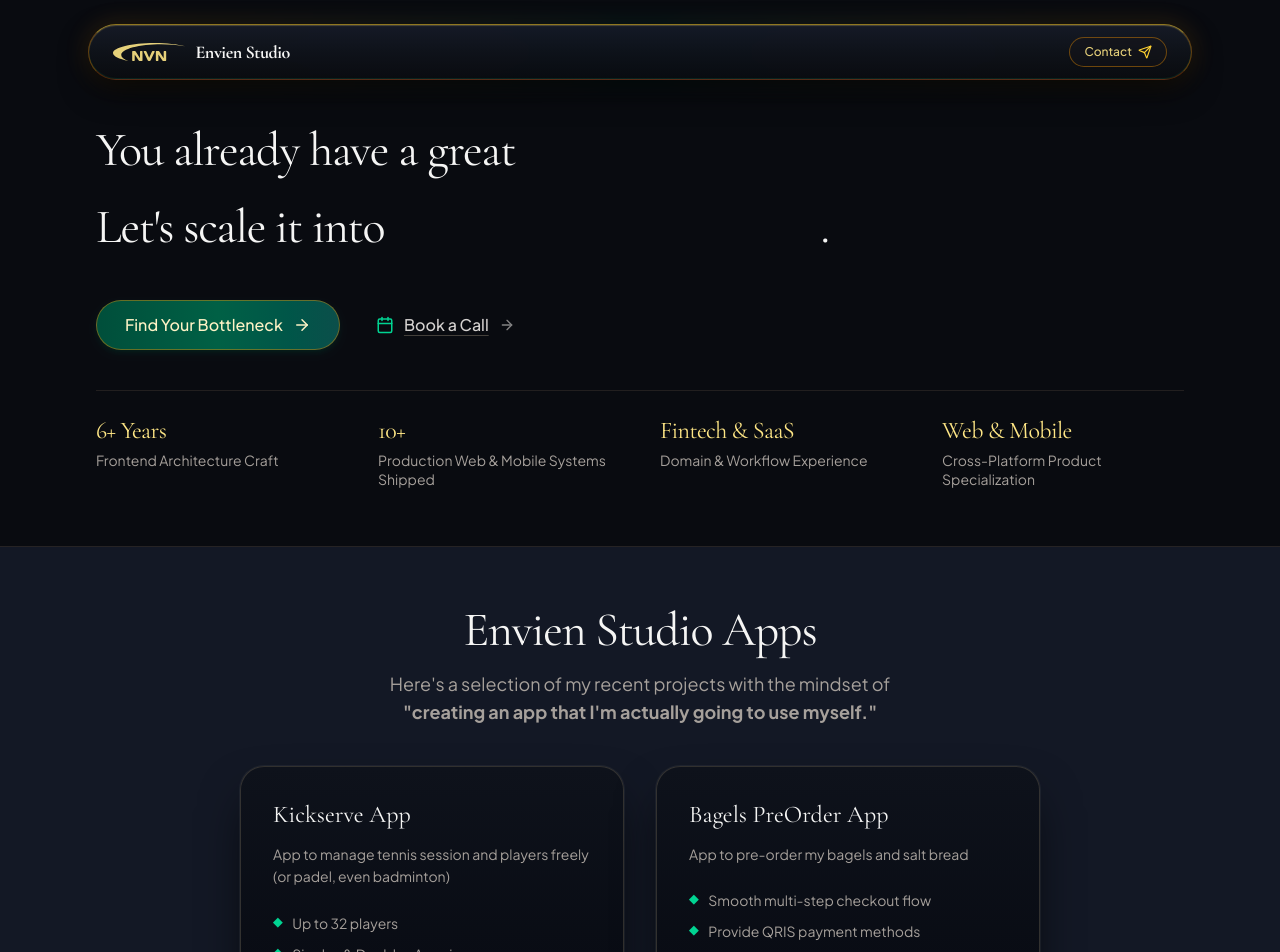
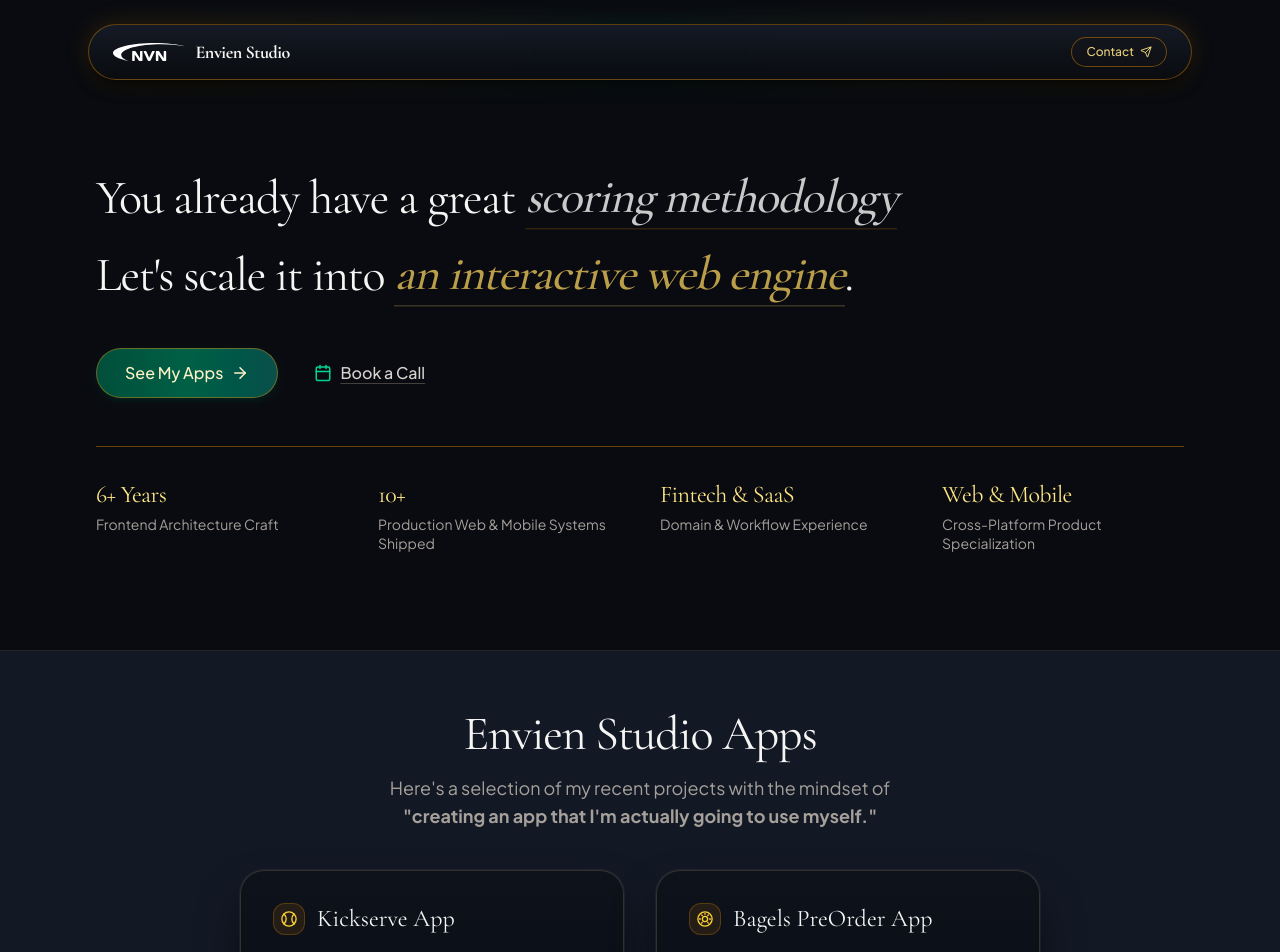
Before and after one commit to novrandobilly/lothlorien, a Next.js app in the folder frontend/: page / in a window 1280 px wide. Shown: the top 952 px of the page. Built offline with nearby package versions, Linux system fonts and the light colour scheme.

Commit message:
feat: add toast animations, enhance Header and ContactUsSection, and introduce project icons

```diff
--- a/frontend/src/app/globals.css
+++ b/frontend/src/app/globals.css
@@ -24,3 +24,22 @@ body {
     radial-gradient(ellipse 70% 50% at 50% 90%, rgba(16, 185, 129, 0.05) 0%, transparent 70%);
   background-attachment: fixed;
 }
+
+@keyframes toastSlideIn {
+  0% {
+    transform: translateY(28px) scale(0.92);
+    opacity: 0;
+  }
+  65% {
+    transform: translateY(-3px) scale(1.02);
+    opacity: 1;
+  }
+  100% {
+    transform: translateY(0) scale(1);
+    opacity: 1;
+  }
+}
+
+.animate-toast-in {
+  animation: toastSlideIn 0.38s cubic-bezier(0.16, 1, 0.3, 1) forwards;
+}
--- a/frontend/src/components/Header.tsx
+++ b/frontend/src/components/Header.tsx
@@ -13,14 +13,14 @@ export function Header() {
         <div className="absolute -inset-0.5 bg-linear-to-r from-amber-500/20 via-emerald-500/15 to-amber-500/20 rounded-full blur-md opacity-70 group-hover/nav:opacity-100 transition-opacity duration-500 -z-10 pointer-events-none" />
 
         {/* Gilded Brass & Obsidian Pill */}
-        <div className="relative bg-linear-to-b from-[#151a28]/95 via-[#0e121a]/95 to-[#090b10]/95 backdrop-blur-2xl border border-amber-500/35 border-t-amber-300/55 border-b-amber-700/40 shadow-[inset_0_1px_1px_rgba(245,214,120,0.25),inset_0_-1px_1px_rgba(16,185,129,0.15),0_12px_32px_-4px_rgba(0,0,0,0.8)] rounded-full px-4 sm:px-6 h-14 flex items-center justify-between gap-4">
+        <div className="relative bg-linear-to-b from-[#151a28]/95 via-[#0e121a]/95 to-[#090b10]/95 backdrop-blur-2xl border border-amber-500/35 shadow-lg shadow-black/60 rounded-full px-4 sm:px-6 h-14 flex items-center justify-between gap-4">
           {/* Brand Logo & Title */}
           <Link
             href="/"
             className="flex items-center gap-2.5 text-stone-100 tracking-tight group/logo"
             aria-label="Envien Studio Home"
           >
-            <EnvienLogo className="h-4 sm:h-4.5 w-auto text-amber-200/90 group-hover/logo:text-amber-100 group-hover/logo:drop-shadow-[0_0_8px_rgba(245,158,11,0.5)] transition-all" />
+            <EnvienLogo className="h-4 sm:h-4.5 w-auto text-white group-hover/logo:text-white transition-colors" />
             <span className="text-base sm:text-lg font-bold tracking-tight font-serif text-stone-100 group-hover/logo:text-amber-200 transition-colors">
               Envien Studio
             </span>
@@ -32,8 +32,8 @@ export function Header() {
               <LothlorienButton
                 variant="outline"
                 size="sm"
-                className="shadow-xs hover:shadow-sm text-xs font-medium border-amber-500/40 hover:border-amber-400/80 hover:shadow-[0_0_15px_-2px_rgba(212,175,55,0.3)]"
-                rightIcon={<Send className="w-3.5 h-3.5 text-amber-300" />}
+                className="shadow-xs hover:shadow-sm text-xs font-medium border-amber-500/40 hover:border-amber-400/80"
+                rightIcon={<Send className="w-3 h-3 text-amber-200/90" />}
               >
                 Contact
               </LothlorienButton>
--- a/frontend/src/components/ui/Toast.tsx
+++ b/frontend/src/components/ui/Toast.tsx
@@ -55,7 +55,7 @@ export function ToastContainer({
           <div
             key={toast.id}
             className={cn(
-              "pointer-events-auto flex items-start gap-3 p-4 rounded-xl border shadow-lg transition-all duration-200 animate-in fade-in slide-in-from-bottom-3",
+              "pointer-events-auto flex items-start gap-3 p-4 rounded-xl border shadow-xl transition-all duration-300 animate-toast-in",
               config.bg,
               config.border
             )}
--- a/frontend/src/features/home/features/ContactUsSection.tsx
+++ b/frontend/src/features/home/features/ContactUsSection.tsx
@@ -1,7 +1,10 @@
-import React from "react";
+"use client";
+
+import React, { useState } from "react";
 import Link from "next/link";
 import Image from "next/image";
-import { Mail, Linkedin, Instagram, Github, User } from "lucide-react";
+import { Mail, Check, Copy, Linkedin, Instagram, Github, User } from "lucide-react";
+import { useToast } from "@/context/ToastContext";
 
 function WhatsAppIcon({ className = "w-4.5 h-4.5" }: { className?: string }) {
   return (
@@ -24,6 +27,16 @@ export function ContactUsSection({
   avatarSrc = "/envien-contact.webp",
 }: ContactUsSectionProps) {
   const email = "novrandobilly@gmail.com";
+  const { toast } = useToast();
+
+  const handleCopyEmail = async () => {
+    try {
+      await navigator.clipboard.writeText(email);
+      toast.success("Email address copied to clipboard!");
+    } catch {
+      toast.error("Failed to copy email to clipboard");
+    }
+  };
 
   const socialLinks = [
     {
@@ -44,7 +57,7 @@ export function ContactUsSection({
     {
       name: "WhatsApp",
       icon: WhatsAppIcon,
-      url: "https://wa.me/082130006695",
+      url: "https://wa.me/+6282130006695",
     },
   ];
 
@@ -101,19 +114,21 @@ export function ContactUsSection({
                 Send a Letter!
               </h2>
 
-              <p className="text-stone-400 text-sm sm:text-base mb-6 max-w-xl leading-relaxed font-sans">
+              <p className="text-stone-400 text-sm sm:text-base mb-6 max-w-2xl leading-relaxed font-sans">
                 Got questions, feedback, or just want to say hi? Drop a message
                 in my mailbox.
               </p>
 
-              {/* Email CTA Pill Button */}
-              <Link
-                href={`mailto:${email}`}
+              {/* Email CTA Button (copies email & triggers toast) */}
+              <button
+                type="button"
+                onClick={handleCopyEmail}
                 className="inline-flex items-center gap-3 bg-linear-to-r from-amber-600 via-amber-500 to-amber-600 hover:from-amber-500 hover:via-amber-400 hover:to-amber-500 text-stone-950 font-semibold px-7 py-3 rounded-full text-sm sm:text-base shadow-lg shadow-amber-950/60 border border-amber-300/80 hover:shadow-[0_0_25px_-3px_rgba(245,158,11,0.4)] hover:-translate-y-0.5 transition-all group cursor-pointer font-sans"
+                aria-label="Copy email address"
               >
                 <Mail className="w-4.5 h-4.5 text-stone-950 group-hover:scale-110 transition-transform" />
                 <span>{email}</span>
-              </Link>
+              </button>
             </div>
           </div>
 
--- a/frontend/src/features/home/features/case-studies/constants/index.ts
+++ b/frontend/src/features/home/features/case-studies/constants/index.ts
@@ -1,9 +1,13 @@
+import React from "react";
+import { TennisIcon, BagelIcon } from "../icons";
+
 export interface Project {
   title: string;
   description: string;
   bullets: string[];
   url: string;
   buttonText?: string;
+  icon?: React.ComponentType<{ className?: string }>;
 }
 
 export const projects: Project[] = [
@@ -20,6 +24,7 @@ export const projects: Project[] = [
     ],
     url: "/projects/kickserve",
     buttonText: "Open Kickserve",
+    icon: TennisIcon,
   },
   {
     title: "Bagels PreOrder App",
@@ -30,6 +35,7 @@ export const projects: Project[] = [
     ],
     url: `https://bagels.envienstudio.com`,
     buttonText: "Open Bagels PreOrder",
+    icon: BagelIcon,
   },
   // {
   //   title: "Online Psychological Test",
--- a/frontend/src/features/home/features/case-studies/features/case-card.tsx
+++ b/frontend/src/features/home/features/case-studies/features/case-card.tsx
@@ -9,6 +9,7 @@ interface CaseCardProps {
   bullets: string[];
   url: string;
   buttonText?: string;
+  icon?: React.ComponentType<{ className?: string }>;
 }
 
 export function CaseCard({
@@ -17,15 +18,23 @@ export function CaseCard({
   bullets,
   url,
   buttonText = "Launch this app",
+  icon: Icon,
 }: CaseCardProps) {
   const isExternal = url.startsWith("http://") || url.startsWith("https://");
 
   return (
-    <div className="flex flex-col w-full h-full justify-between p-7 sm:p-8 rounded-3xl bg-linear-to-b from-[#0e121b] via-[#090c14] to-[#070910] border border-stone-700/70 hover:border-amber-500/50 shadow-2xl shadow-black/80 hover:shadow-[0_0_35px_-5px_rgba(212,175,55,0.2)]  transition-all duration-300 group ring-1 ring-white/5">
+    <div className="flex flex-col w-full h-full justify-between p-7 sm:p-8 rounded-3xl bg-linear-to-b from-[#0e121b] via-[#090c14] to-[#070910] border border-stone-700/70 hover:border-amber-500/50 shadow-2xl shadow-black/80 hover:shadow-[0_0_35px_-5px_rgba(212,175,55,0.2)] transition-all duration-300 group ring-1 ring-white/5">
       <div>
-        <h3 className="text-xl sm:text-2xl font-normal font-serif text-stone-100 mb-3 group-hover:text-amber-200 transition-colors">
-          {title}
-        </h3>
+        <div className="flex items-center gap-3 mb-3">
+          {Icon && (
+            <div className="w-8 h-8 rounded-xl bg-amber-500/10 border border-amber-500/25 flex items-center justify-center shrink-0 text-amber-300 shadow-2xs">
+              <Icon className="w-4.5 h-4.5" />
+            </div>
+          )}
+          <h3 className="text-xl sm:text-2xl font-normal font-serif text-stone-100 group-hover:text-amber-200 transition-colors">
+            {title}
+          </h3>
+        </div>
         <p className="text-sm text-stone-400 mb-6 leading-relaxed font-sans">
           {description}
         </p>
--- /dev/null
+++ b/frontend/src/features/home/features/case-studies/icons.tsx
@@ -0,0 +1,50 @@
+import React from "react";
+
+export function TennisIcon({ className = "w-4.5 h-4.5" }: { className?: string }) {
+  return (
+    <svg
+      className={className}
+      viewBox="0 0 24 24"
+      fill="none"
+      stroke="currentColor"
+      strokeWidth="1.75"
+      strokeLinecap="round"
+      strokeLinejoin="round"
+      aria-hidden="true"
+    >
+      {/* Outer Ball Boundary */}
+      <circle cx="12" cy="12" r="9.5" />
+      {/* Signature Tennis Seams */}
+      <path d="M5.3 5.3C9.2 9.2 9.2 14.8 5.3 18.7" />
+      <path d="M18.7 5.3C14.8 9.2 14.8 14.8 18.7 18.7" />
+    </svg>
+  );
+}
+
+export function BagelIcon({ className = "w-4.5 h-4.5" }: { className?: string }) {
+  return (
+    <svg
+      className={className}
+      viewBox="0 0 24 24"
+      fill="none"
+      stroke="currentColor"
+      strokeWidth="1.75"
+      strokeLinecap="round"
+      strokeLinejoin="round"
+      aria-hidden="true"
+    >
+      {/* Outer Bagel Circle */}
+      <circle cx="12" cy="12" r="9.5" />
+      {/* Center Hole */}
+      <circle cx="12" cy="12" r="3.5" />
+      {/* Subtle sesame seeds around the crust */}
+      <path d="M12 4.6v1.2" />
+      <path d="M16.5 6.5l-.8.8" />
+      <path d="M19.4 12h-1.2" />
+      <path d="M16.5 17.5l-.8-.8" />
+      <path d="M7.5 6.5l.8.8" />
+      <path d="M4.6 12h1.2" />
+      <path d="M7.5 17.5l.8-.8" />
+    </svg>
+  );
+}
--- a/frontend/src/features/home/features/case-studies/index.tsx
+++ b/frontend/src/features/home/features/case-studies/index.tsx
@@ -6,7 +6,7 @@ export function CaseStudiesSection() {
   return (
     <section
       id="work"
-      className="py-12 sm:py-14 relative bg-[#131825] border-y border-stone-800/90"
+      className="scroll-mt-20 sm:scroll-mt-24 py-12 sm:py-14 relative bg-[#131825] border-y border-stone-800/90"
     >
       <div className="max-w-7xl mx-auto px-6 sm:px-8">
         <div className="text-center max-w-2xl mx-auto mb-8 sm:mb-10">
@@ -33,6 +33,7 @@ export function CaseStudiesSection() {
                 bullets={item.bullets}
                 url={item.url}
                 buttonText={item.buttonText}
+                icon={item.icon}
               />
             </div>
           ))}
--- a/frontend/src/features/home/features/hero-section/features/ProofStripSection.tsx
+++ b/frontend/src/features/home/features/hero-section/features/ProofStripSection.tsx
@@ -21,7 +21,7 @@ export function ProofStripSection() {
   ];
 
   return (
-    <div className="mt-8 md:mt-10 pt-6 border-t border-stone-800/80">
+    <div className="relative mt-10 md:mt-12 pt-7 md:pt-8 border-t border-amber-500/40">
       <div className="grid grid-cols-2 md:grid-cols-4 gap-x-8 gap-y-5 md:gap-10">
         {metrics.map((item) => (
           <div key={item.label} className="space-y-1">
--- a/frontend/src/features/home/features/hero-section/index.tsx
+++ b/frontend/src/features/home/features/hero-section/index.tsx
@@ -25,7 +25,7 @@ export function HeroSection() {
   const currentPair = heroPairs[index];
 
   return (
-    <section className="relative overflow-hidden pt-10 pb-10 sm:pt-14 sm:pb-14 md:pt-16 md:pb-14 bg-[#090b10]">
+    <section className="relative overflow-hidden pt-20 pb-20 sm:pt-24 sm:pb-24 md:pt-28 md:pb-24 bg-[#090b10]">
       {/* Dynamic rolling animations */}
       <style
         dangerouslySetInnerHTML={{
@@ -89,26 +89,25 @@ export function HeroSection() {
         </div>
 
         {/* Action Buttons: Main CTA + Link text */}
-        <div className="mt-8 sm:mt-10 flex flex-wrap items-center justify-start gap-5 sm:gap-7">
-          <Link href="#problem-solution">
+        <div className="mt-8 sm:mt-10 flex flex-wrap items-center justify-start gap-4 sm:gap-7">
+          <Link href="#work">
             <LothlorienButton
               variant="primary"
-              size="lg"
-              rightIcon={<ArrowRight className="w-4.5 h-4.5" />}
+              className="text-sm px-5 py-2.5 sm:text-base sm:px-7 sm:py-3"
+              rightIcon={<ArrowRight className="w-4 h-4 sm:w-4.5 sm:h-4.5" />}
             >
-              Find Your Bottleneck
+              See My Apps
             </LothlorienButton>
           </Link>
 
           <Link
             href="#contact"
-            className="inline-flex items-center gap-2.5 text-sm sm:text-base font-medium text-stone-300 hover:text-amber-200 transition-colors group px-2 py-2"
+            className="inline-flex items-center gap-2 text-sm sm:text-base font-medium text-stone-300 hover:text-amber-200 transition-colors group px-2 py-2"
           >
             <Calendar className="w-4.5 h-4.5 text-emerald-400 group-hover:scale-110 transition-transform" />
             <span className="underline underline-offset-4 decoration-stone-700 group-hover:decoration-amber-400/70">
               Book a Call
             </span>
-            <ArrowRight className="w-4 h-4 opacity-60 group-hover:opacity-100 group-hover:translate-x-0.5 transition-all" />
           </Link>
         </div>
 
```
